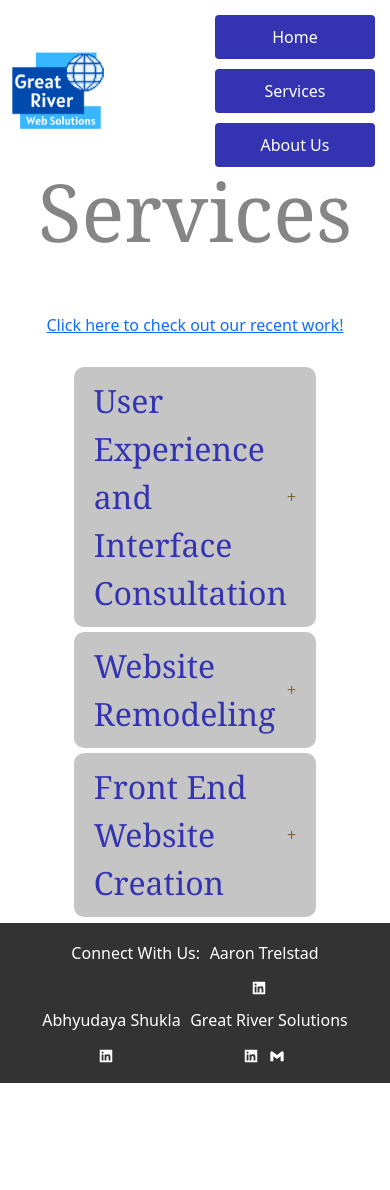
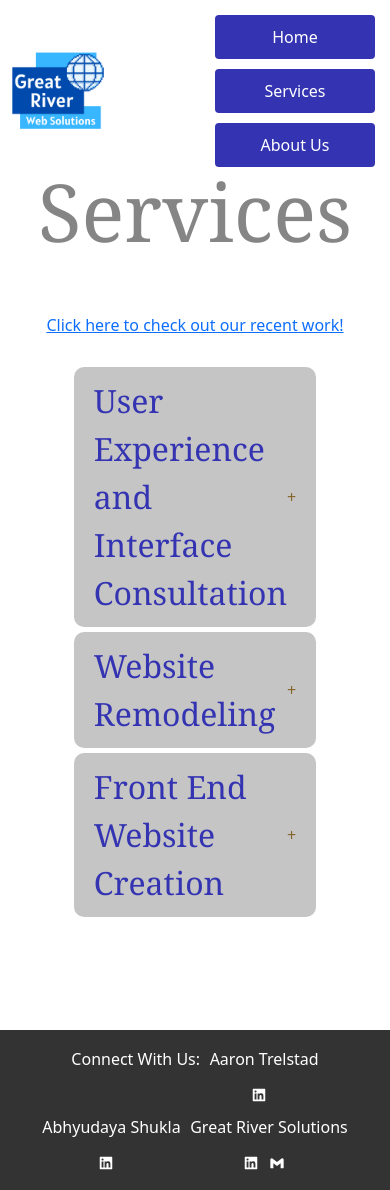
Before and after one commit to AaronTrelstad/GreatRiver, a React (Vite) app in the folder GreatRiverWeb/: page /#/services in a window 390 px wide. Before the commit the page ends 1083 px from the top, so only its background shows below. Built offline with nearby package versions, Linux system fonts and the light colour scheme.

Commit message:
spacing fix

```diff
--- a/GreatRiverWeb/src/pages/services.css
+++ b/GreatRiverWeb/src/pages/services.css
@@ -61,8 +61,20 @@ serv {
     margin: auto;
 }
 
+.bottomspace {
+    color:white;
+}
+
 @media only screen and (max-width: 767px) {
     .topspace {
         margin-top: 30%;
     }
+
+    .bottomspace {
+        margin-top: 12%;
+        color: white;
+        text-align: center;
+        padding: 30px 10px;
+        border-radius: 10px;
+    }
 }
--- a/GreatRiverWeb/src/pages/services.jsx
+++ b/GreatRiverWeb/src/pages/services.jsx
@@ -46,6 +46,7 @@ const Services = () => {
                 ))}
             </div>
         </div>
+        <div className='bottomspace'/>
         <Footer />
         </div>
     )
```
